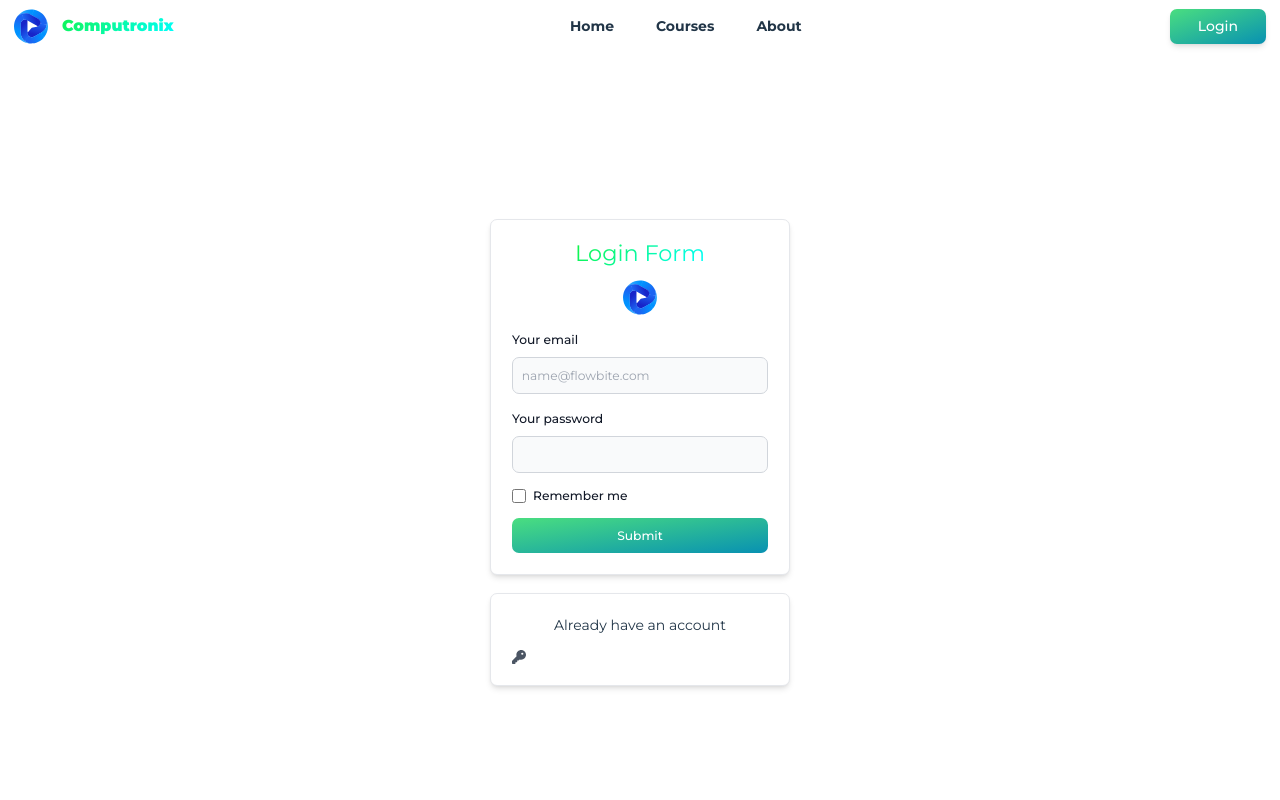
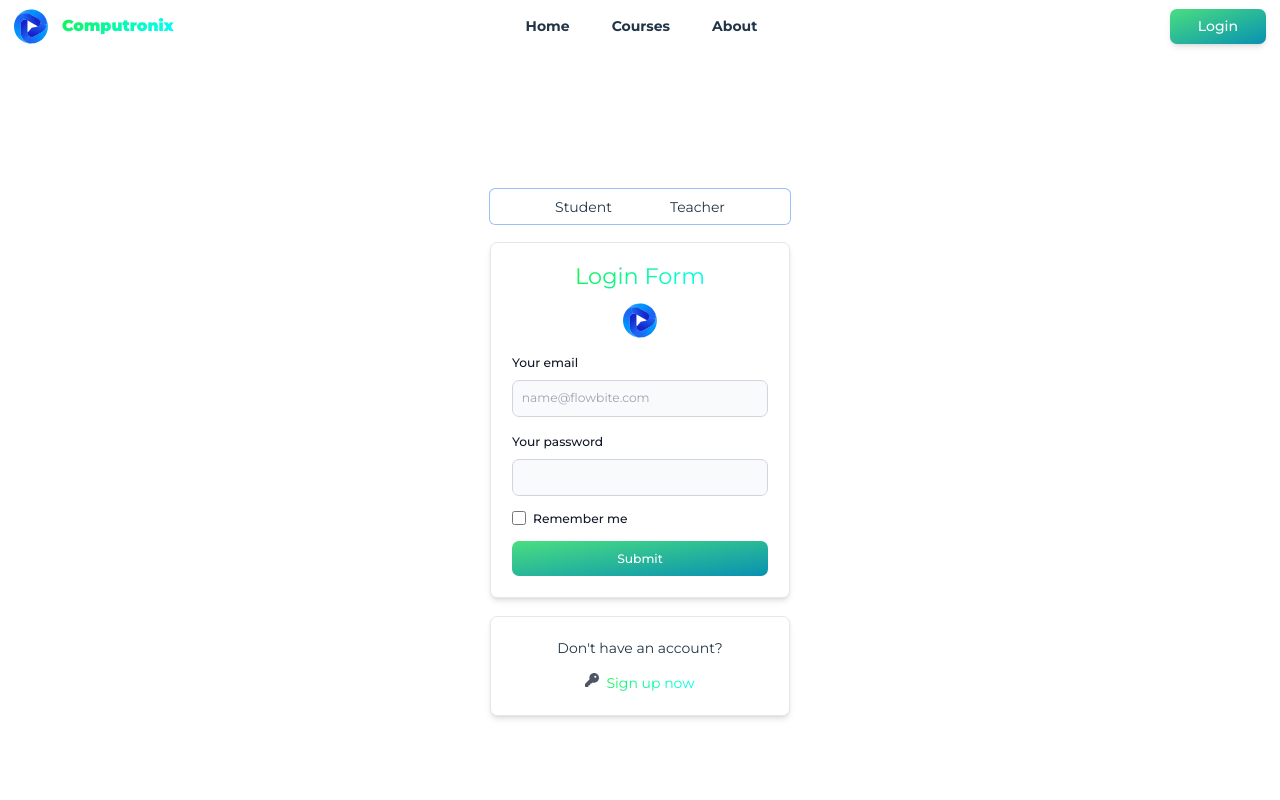
Before and after one commit to Ikonicity-Airban/next-portal, a React (Vite) app in the folder frontend/: page /auth/login/admin in a window 1280 px wide. Shown: the top 800 px of the page. Built offline with nearby package versions, Linux system fonts and the light colour scheme; a web font is replaced by a local one.

Commit message:
login page

```diff
--- a/frontend/src/components/Navbar.tsx
+++ b/frontend/src/components/Navbar.tsx
@@ -6,7 +6,7 @@ import LogoComponent from "./LogoComponent";
 
 export default function NavbarComponent(/* {}: Props */) {
   const activeLink: NavLinkProps["className"] = ({ isActive, isPending }) =>
-    `px-2 py-1 mx-auto font-bold order-1 ${
+    `px-2 py-1 mx-auto md:mx-0 font-bold order-1 ${
       isPending
         ? "text-gray-700"
         : isActive
@@ -17,7 +17,7 @@ export default function NavbarComponent(/* {}: Props */) {
   return (
     <section className=" w-full" style={{}}>
       <Navbar fluid rounded className="main-nav-bar sticky top-0 w-full">
-        <Navbar.Brand className="">
+        <Navbar.Brand className="flex-[1.9]">
           <div className="md:hidden px-2">
             <Navbar.Toggle />
           </div>
@@ -28,7 +28,7 @@ export default function NavbarComponent(/* {}: Props */) {
             </span>
           </Link>
         </Navbar.Brand>
-        <div className=" hidden md:order-1 sm:mx-0 mobile:block">
+        <div className=" hidden md:order-1 sm:mx-0 mobile:flex tablet:justify-end tablet:flex-[2]">
           <Button
             className="px-4 bg-primary shadow-md text-white"
             gradientDuoTone={"greenToBlue"}
--- a/frontend/src/components/auth/login/index.tsx
+++ b/frontend/src/components/auth/login/index.tsx
@@ -4,6 +4,7 @@ import LogoComponent from "../../LogoComponent";
 import { useForm, SubmitHandler } from "react-hook-form";
 import { FontAwesomeIcon } from "@fortawesome/react-fontawesome";
 import { faKey } from "@fortawesome/free-solid-svg-icons";
+import { Link } from "react-router-dom";
 
 interface IFormInput {
   email: string;
@@ -16,7 +17,6 @@ function LoginPage() {
 
   //return
   return (
-    <main className="flex flex-col place-content-center space-y-5">
     <Card className="smallScreens:min-w-[300px] ">
       <span className="flex place-content-center">
         <h3 className="logo-clipped max-w-md">Login Form</h3>
@@ -61,13 +61,6 @@ function LoginPage() {
         </Button>
       </form>
     </Card>
-      <Card>
-        <h5 className="text-center space-y-4">Already have an account</h5>
-        <div className="text-gray-600 flex space-x-4">
-          <FontAwesomeIcon icon={faKey}></FontAwesomeIcon>
-        </div>
-      </Card>
-    </main>
   );
 }
 
--- /dev/null
+++ b/frontend/src/components/layouts/AuthLayout.tsx
@@ -0,0 +1,57 @@
+import { faKey } from "@fortawesome/free-solid-svg-icons";
+import { FontAwesomeIcon } from "@fortawesome/react-fontawesome";
+import { Card, Navbar } from "flowbite-react";
+import { Link, NavLink, Outlet } from "react-router-dom";
+
+export function LoginLayout() {
+  return (
+    <main className="flex flex-col place-content-center space-y-5">
+      <div className="flex ring-1 p-2 h-10 rounded-md items-center justify-evenly text-xs">
+        <NavLink
+          to="student"
+          className={({ isActive, isPending }) =>
+            `text-center duration-100 transition-all ${
+              isActive ? "text-2xl" : ""
+            }`
+          }
+        >
+          Student
+        </NavLink>
+        <NavLink
+          to="instructor"
+          className={({ isActive, isPending }) =>
+            `text-center ${isActive ? "text-2xl" : ""}`
+          }
+        >
+          Teacher
+        </NavLink>
+      </div>
+      <Outlet />
+      <Card>
+        <h5 className="text-center space-y-4">Don't have an account?</h5>
+        <div className="text-gray-600 dark:text-gray-400 flex mx-auto space-x-2">
+          <FontAwesomeIcon icon={faKey}></FontAwesomeIcon>
+          <Link to="/auth/create-account/student" className="logo-clipped">
+            Sign up now
+          </Link>
+        </div>
+      </Card>
+    </main>
+  );
+}
+export function SignUpLayout() {
+  return (
+    <main className="flex flex-col place-content-center space-y-5">
+      <Outlet />
+      <Card>
+        <h5 className="text-center space-y-4">Already have an account?</h5>
+        <div className="text-gray-500 dark:text-gray-400 flex mx-auto space-x-2">
+          <FontAwesomeIcon icon={faKey}></FontAwesomeIcon>
+          <Link to="/auth/login/student" className="logo-clipped">
+            Login
+          </Link>
+        </div>
+      </Card>
+    </main>
+  );
+}
--- a/frontend/src/main.tsx
+++ b/frontend/src/main.tsx
@@ -8,6 +8,7 @@ import { HomePage, CoursePage } from "./components/index.tsx";
 import { QueryClientProvider, QueryClient } from "react-query";
 import LoginPage from "./components/auth/login/index.tsx";
 import SignUpPage from "./components/auth/signup/index.tsx";
+import { LoginLayout, SignUpLayout } from "./components/layouts/AuthLayout.tsx";
 
 const router = createBrowserRouter([
   {
@@ -34,10 +35,12 @@ const router = createBrowserRouter([
     children: [
       {
         path: "login",
+        element: <LoginLayout />,
         children: [
           {
             path: "student",
             element: <LoginPage></LoginPage>,
+            index: true,
           },
           {
             path: "instructor",
@@ -51,6 +54,7 @@ const router = createBrowserRouter([
       },
       {
         path: "create-account",
+        element: <SignUpLayout />,
         children: [
           {
             path: "student",
```
Lines whose indentation alone changed are shown as unchanged.
